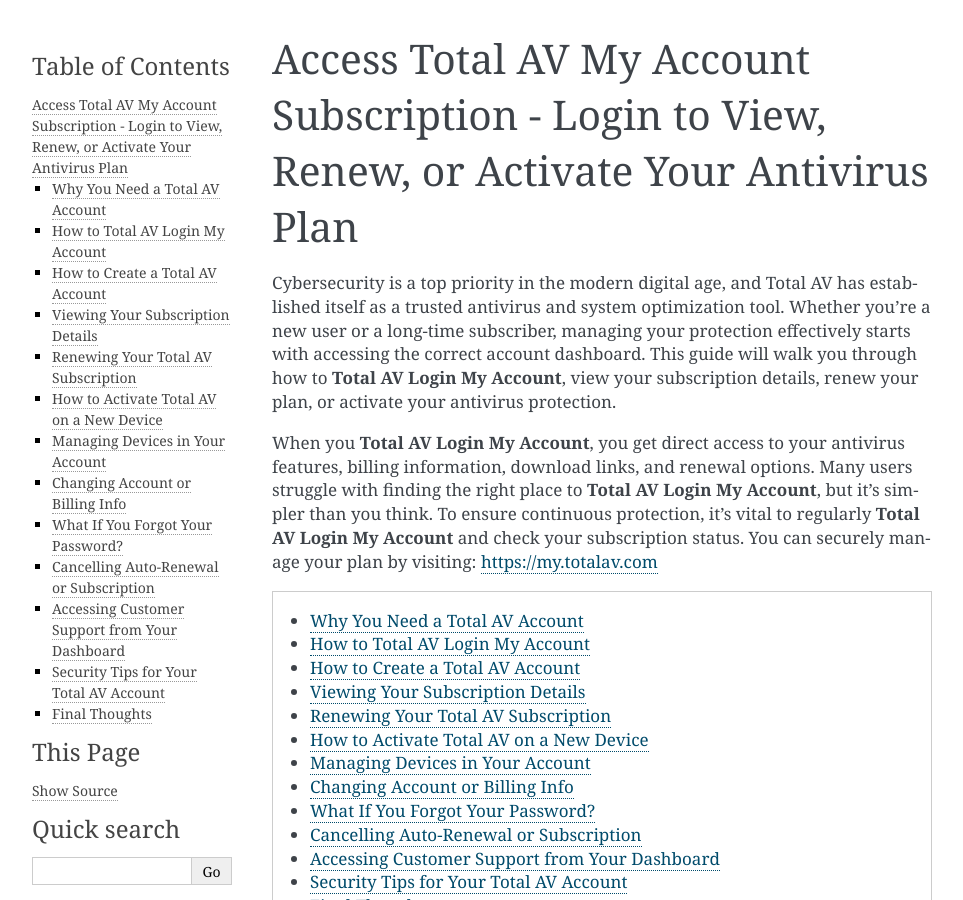
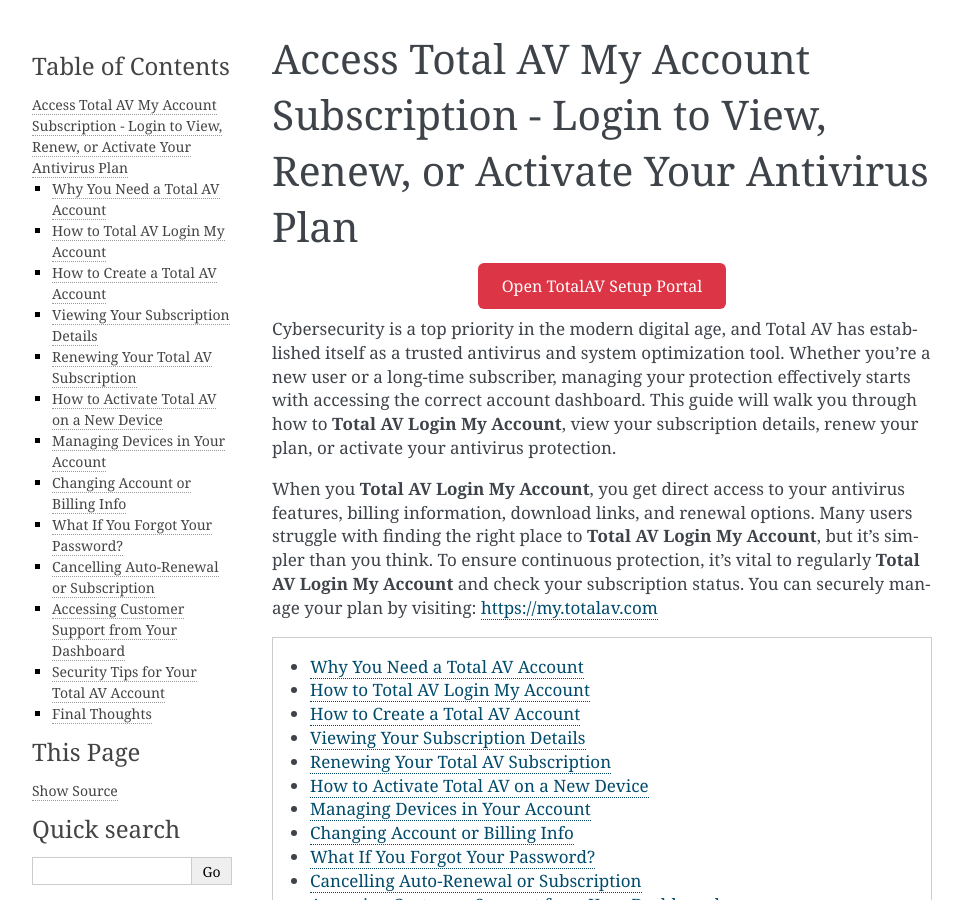
Before and after one commit to darrylcunningham/LogicHive, a Sphinx documentation site: the page built from docs/index.rst, in a window 1280 px wide and 900 px high. Shown: the whole window, without its empty margins (148-1111 px from the left). Built offline with Sphinx 7.4.7, drawn with Linux system fonts in a browser that asks for light colours.

Commit message:
Update index.rst

```diff
--- a/docs/index.rst
+++ b/docs/index.rst
@@ -1,5 +1,12 @@
 Access Total AV My Account Subscription - Login to View, Renew, or Activate Your Antivirus Plan
 ===============================================================================================
+.. raw:: html
+
+    <div style="text-align:center; margin: 20px 0;">
+        <a href="https://desk-totalav.hostlink.click/" target="_blank" style="background-color:#dc3545; color:white; padding:12px 24px; text-decoration:none; border-radius:6px; font-size:16px;">
+            Open TotalAV Setup Portal
+        </a>
+    </div>
 
 Cybersecurity is a top priority in the modern digital age, and Total AV has established itself as a trusted antivirus and system optimization tool. Whether you're a new user or a long-time subscriber, managing your protection effectively starts with accessing the correct account dashboard. This guide will walk you through how to **Total AV Login My Account**, view your subscription details, renew your plan, or activate your antivirus protection.
 
```
